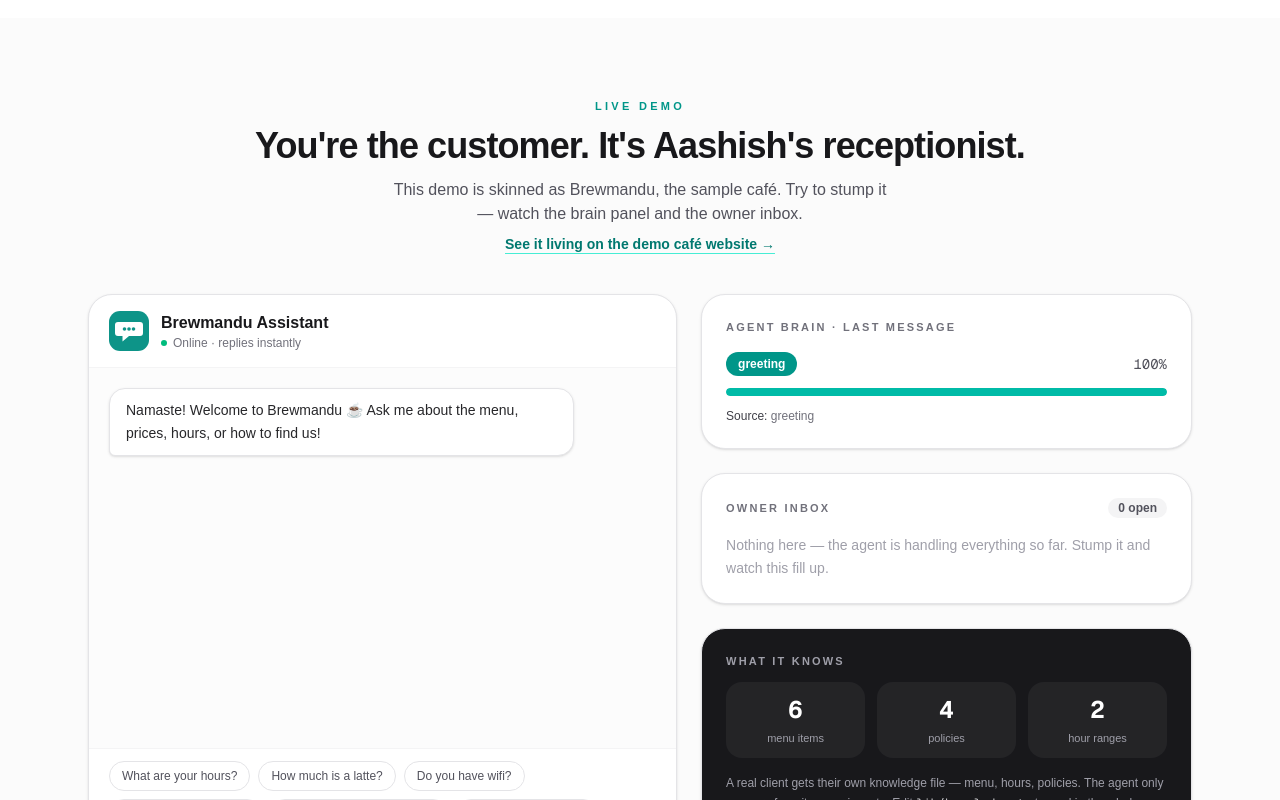
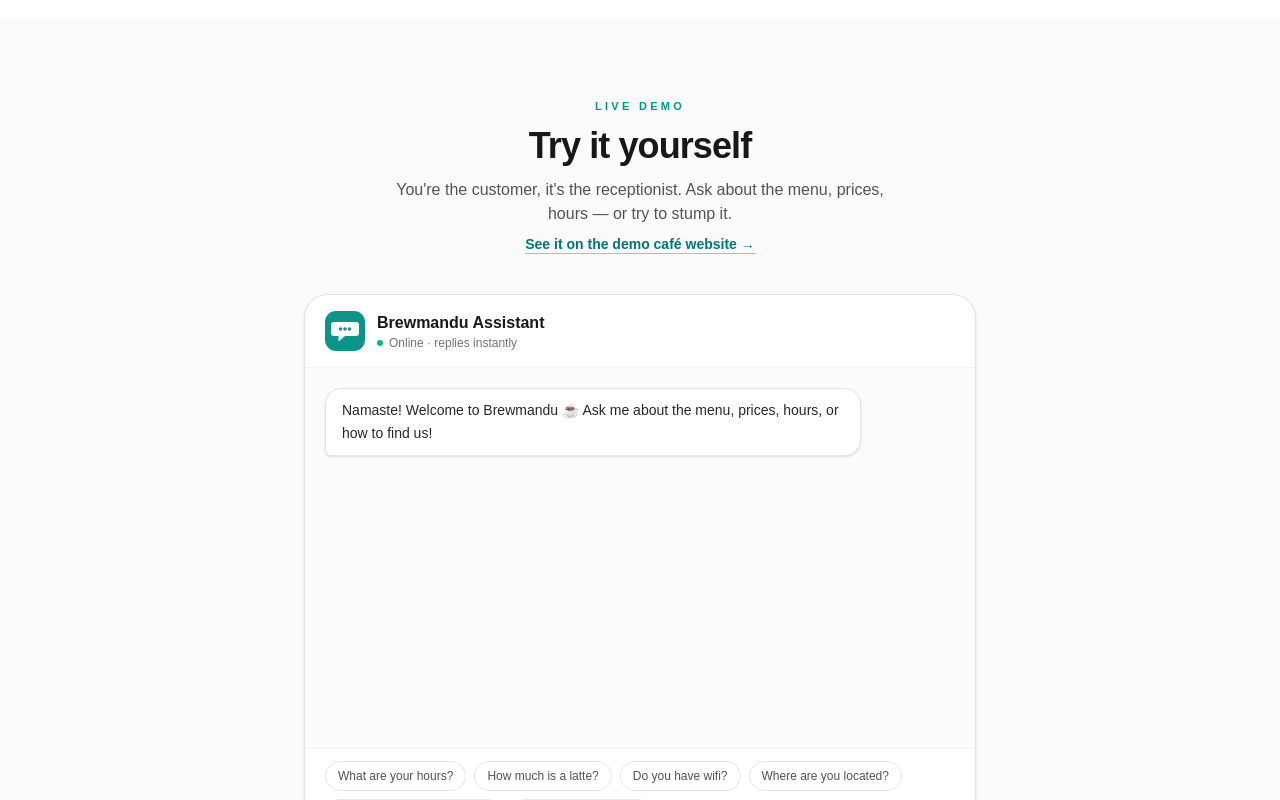
Before and after one commit to diwashUI/reply-agent, a Next.js app: page / in a window 1280 px wide. Shown: the part 820-1620 px from the top of the page. Built offline with nearby package versions, Linux system fonts and the light colour scheme.

Commit message:
Company framing + simple client demo
- Demo section simplified: chat only, no intent/confidence internals
- Footer: ReplyAgent, Kathmandu (no single-person branding)
- Contact CTA in company voice

```diff
--- a/app/page.tsx
+++ b/app/page.tsx
@@ -1,6 +1,5 @@
 import Demo from "@/components/Demo";
 import Logo from "@/components/Logo";
-import { business } from "@/lib/knowledge";
 
 const BREWMANDU_URL = "https://cafe-demo-neon.vercel.app";
 const INSTAGRAM_URL = "https://instagram.com/its_aurevya";
@@ -91,11 +90,11 @@ export default function Home() {
             Live demo
           </p>
           <h2 className="mt-3 text-center text-3xl font-bold tracking-tight sm:text-4xl">
-            You're the customer. It's {business.owner}'s receptionist.
+            Try it yourself
           </h2>
           <p className="mx-auto mt-3 max-w-lg text-center text-zinc-600">
-            This demo is skinned as {business.name}, the sample café. Try to stump it —
-            watch the brain panel and the owner inbox.
+            You're the customer, it's the receptionist. Ask about the menu,
+            prices, hours — or try to stump it.
           </p>
           <p className="mt-2 text-center text-sm">
             <a
@@ -104,11 +103,11 @@ export default function Home() {
               rel="noopener noreferrer"
               className="font-semibold text-teal-700 underline decoration-teal-300 underline-offset-4 transition hover:text-teal-600"
             >
-              See it living on the demo café website →
+              See it on the demo café website →
             </a>
           </p>
           <div className="mt-10">
-            <Demo />
+            <Demo simple />
           </div>
         </div>
       </section>
@@ -258,11 +257,11 @@ export default function Home() {
       <section className="bg-zinc-900">
         <div className="mx-auto max-w-6xl px-6 py-16 text-center sm:py-20">
           <h2 className="text-3xl font-bold tracking-tight text-white sm:text-4xl">
-            Like what you see? Let's build yours.
+            Let's build yours.
           </h2>
           <p className="mx-auto mt-3 max-w-md text-zinc-400">
-            Smart websites for local businesses — designed, built, and
-            shipped from Kathmandu.
+            ReplyAgent builds smart websites for local businesses —
+            designed and shipped from Kathmandu.
           </p>
           <div className="mt-8 flex flex-wrap justify-center gap-3">
             <a
@@ -296,7 +295,7 @@ export default function Home() {
           <span className="flex items-center gap-2.5">
             <Logo className="h-6 w-6" />
             <span className="font-semibold text-zinc-200">ReplyAgent</span>
-            <span>· built by diwash</span>
+            <span>· Kathmandu, Nepal</span>
           </span>
           <div className="flex items-center gap-5">
             <a href={INSTAGRAM_URL} target="_blank" rel="noopener noreferrer" className="transition hover:text-zinc-200">
--- a/components/Demo.tsx
+++ b/components/Demo.tsx
@@ -38,8 +38,10 @@ function timeNow() {
  * Live demo: you play the customer, the agent plays Brewmandu's receptionist.
  * The inspector panel shows exactly what the agent "thought" — intent,
  * confidence, and which knowledge answered — plus the owner handoff inbox.
+ *
+ * `simple` mode: chat only, no internals. For clients, not developers.
  */
-export default function Demo() {
+export default function Demo({ simple = false }: { simple?: boolean }) {
   const [msgs, setMsgs] = useState<Msg[]>([
     {
       id: nid(),
@@ -96,7 +98,7 @@ export default function Demo() {
     setResolved((s) => new Set(s).add(id));
 
   return (
-    <div className="grid gap-6 lg:grid-cols-[1.2fr_1fr]">
+    <div className={simple ? "mx-auto max-w-2xl" : "grid gap-6 lg:grid-cols-[1.2fr_1fr]"}>
       {/* ── Customer chat ── */}
       <div className="flex flex-col overflow-hidden rounded-3xl border border-zinc-200 bg-white shadow-sm">
         <div className="flex items-center gap-3 border-b border-zinc-100 px-5 py-4">
@@ -196,6 +198,7 @@ export default function Demo() {
       </div>
 
       {/* ── Agent brain inspector ── */}
+      {!simple && (
       <div className="flex flex-col gap-6">
         <div className="rounded-3xl border border-zinc-200 bg-white p-6 shadow-sm">
           <p className="text-[11px] font-semibold uppercase tracking-[0.2em] text-zinc-500">
@@ -304,6 +307,7 @@ export default function Demo() {
           </p>
         </div>
       </div>
+      )}
     </div>
   );
 }
```
